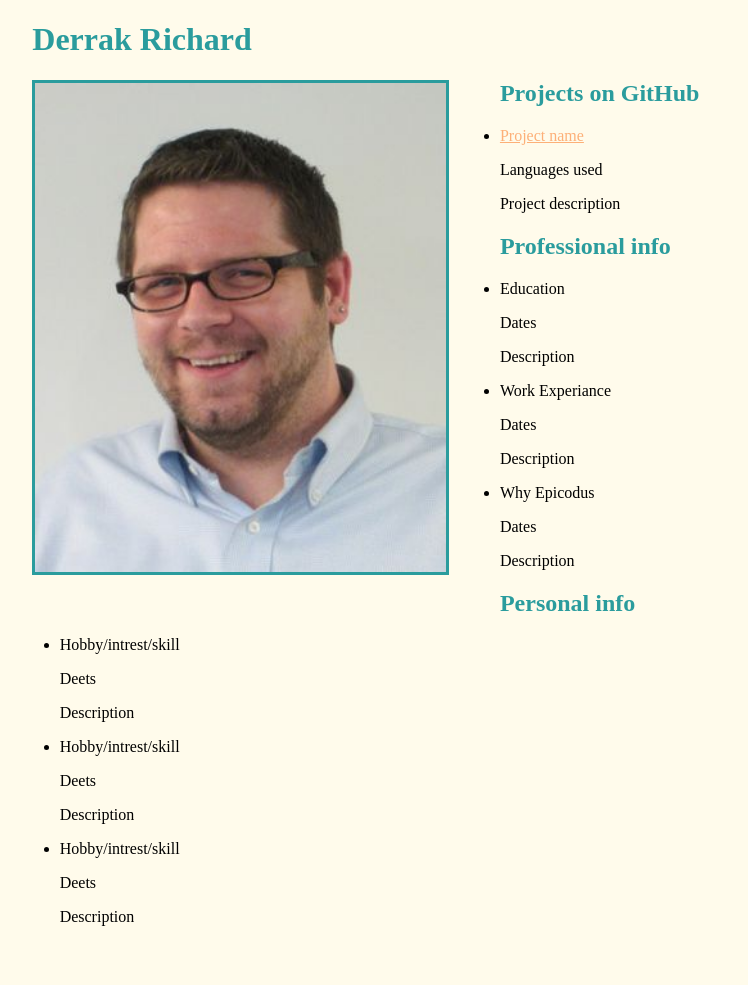
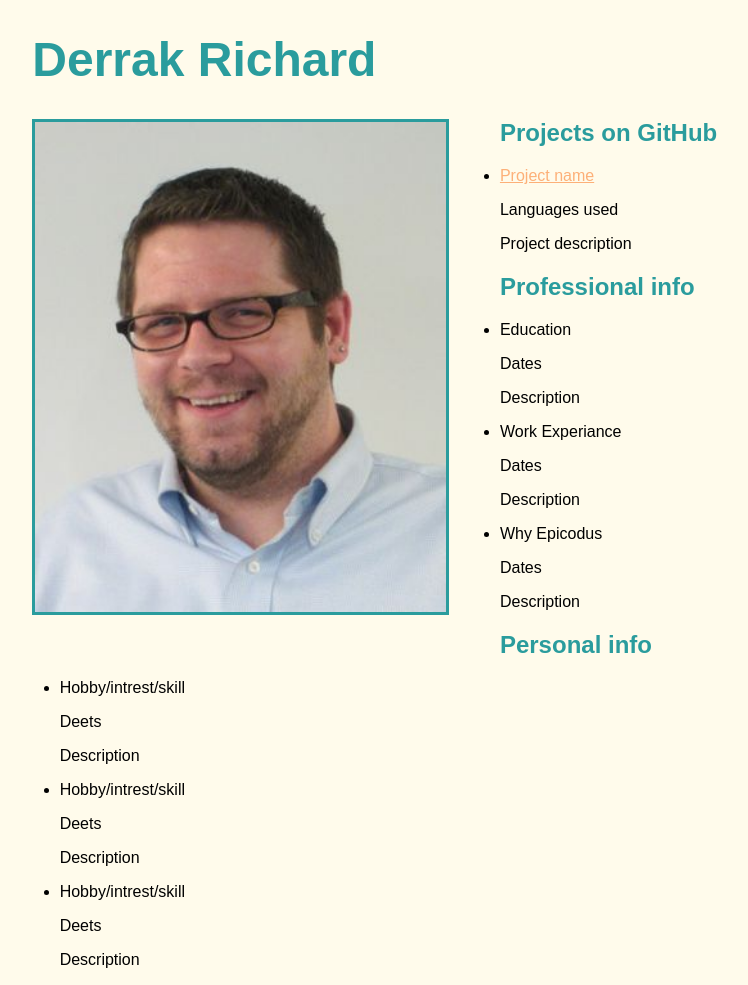
Before and after one commit to derrak/portfolio, a plain HTML site: page index.html in a window 1280 px wide. Shown: the whole page, without its empty margins (1-749 px from the left). Before the commit the page ends 942 px from the top, so only its background shows below. Drawn offline with Linux system fonts and the light colour scheme.

Commit message:
add styling and box model elements to image; add divs for future use

```diff
--- a/css/styles.css
+++ b/css/styles.css
@@ -1,8 +1,10 @@
 body{
   background-color: #fffbeb;
+  font-family: Arial, Helvetica, sans-serif;
 }
 
 h1{
+  font-size: 300%;
   color: #2a9c9d;
   margin-left: 2%;
 }
--- a/index.html
+++ b/index.html
@@ -11,6 +11,7 @@
   <h1>Derrak Richard</h1>
   <img class="image" src="/img/derrak.jpg" alt="Headshot of Derrak Richard">
 
+  <div>
     <h2>Projects on GitHub</h2>
     <ul>
       <li>
@@ -19,7 +20,9 @@
         <p class="listDesc">Project description</p>
       </li>
     </ul>
+  </div>
 
+  <div>
     <h2>Professional info</h2>
       <ul>
         <li>
@@ -40,7 +43,9 @@
           <p class="listDesc">Description</p>
         </li>
       </ul>
+  </div>
 
+  <div>
     <h2>Personal info</h2>
     <ul>
       <li>
@@ -61,6 +66,8 @@
         <p class="listDesc">Description</p>
       </li>
     </ul>
+  </div>
+
 
  </body>
  </html>
```
Lines whose indentation alone changed are shown as unchanged.
